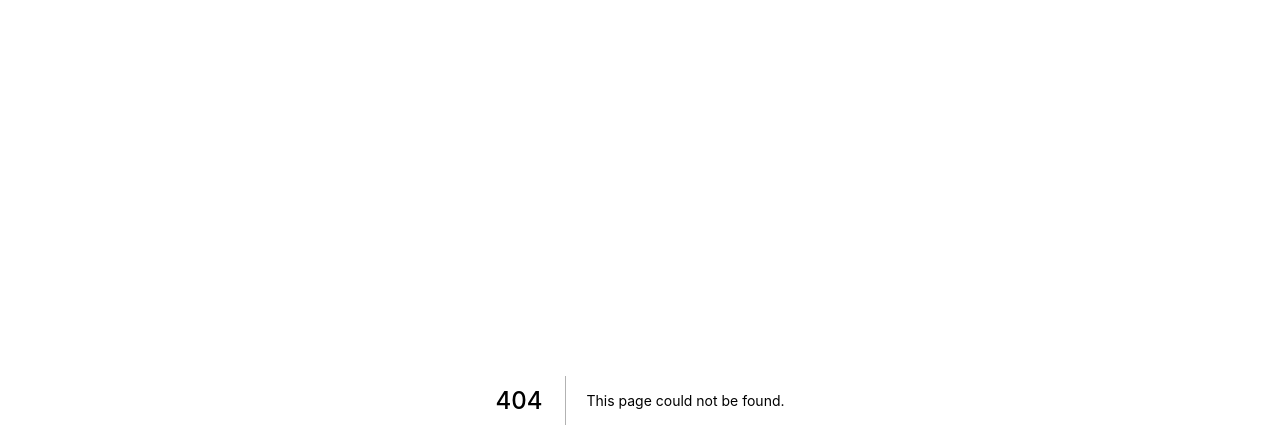
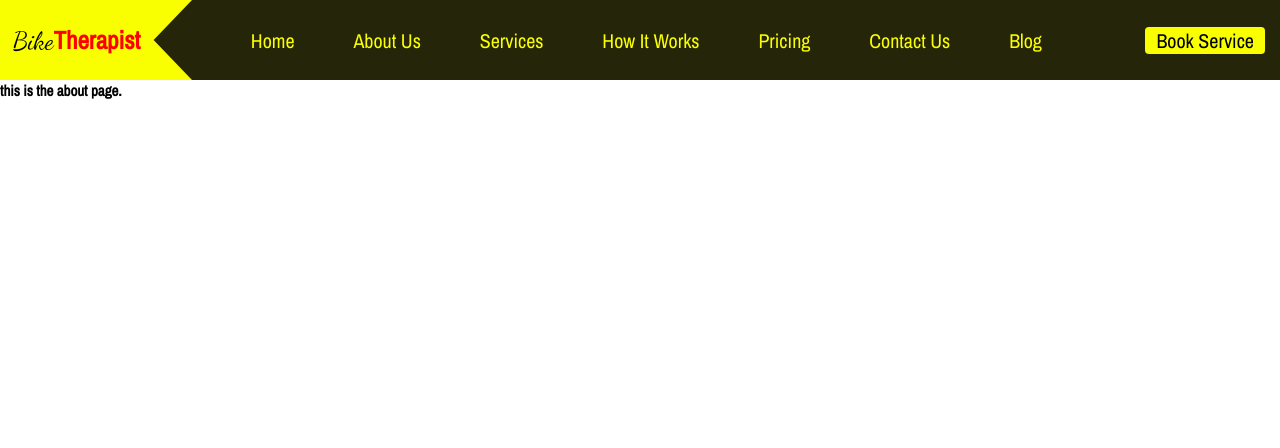
Before and after one commit to sambeetpanda507/bike_therepist, a Next.js app: page /about in a window 1280 px wide. Before the commit this address had no page. Shown: the top 448 px of the page. Built offline with nearby package versions, Linux system fonts and the light colour scheme.

Commit message:
created navbar and initialised the project

```diff
--- /dev/null
+++ b/components/Layout.jsx
@@ -0,0 +1,12 @@
+import NavBar from "./NavBar";
+
+const Layout = (props) => {
+  return (
+    <>
+      <NavBar />
+      {props.children}
+    </>
+  );
+};
+
+export default Layout;
--- /dev/null
+++ b/components/NavBar.jsx
@@ -0,0 +1,68 @@
+import Link from "next/link";
+import Image from "next/image";
+import navStyle from "../styles/NavBar.module.css";
+
+const NavBar = () => {
+  return (
+    <nav className={navStyle.myNav}>
+      <ul className={navStyle.navContainer}>
+        <li className={navStyle.brand}>
+          <Link href="/">
+            <a className={navStyle.logo}>
+              <span className={navStyle.logoStyle}>Bike</span>
+              <strong>Therapist</strong>
+            </a>
+          </Link>
+        </li>
+        <li className={navStyle.navLink}>
+          <Link href="/">
+            <a>home</a>
+          </Link>
+        </li>
+        <li className={navStyle.navLink}>
+          <Link href="/about">
+            <a>about us</a>
+          </Link>
+        </li>
+        <li className={navStyle.navLink}>
+          <Link href="/services">
+            <a>services</a>
+          </Link>
+        </li>
+        <li className={navStyle.navLink}>
+          <Link href="/how-it-works">
+            <a>how it works</a>
+          </Link>
+        </li>
+        <li className={navStyle.navLink}>
+          <Link href="/pricing">
+            <a>pricing</a>
+          </Link>
+        </li>
+        <li className={navStyle.navLink}>
+          <Link href="/contact-us">
+            <a>contact us</a>
+          </Link>
+        </li>
+        <li className={navStyle.navLink}>
+          <Link href="/blog">
+            <a>blog</a>
+          </Link>
+        </li>
+        <li className={navStyle.searchBtn}>
+          <i className="fas fa-search fa-2x"></i>
+          <button>book service</button>
+        </li>
+        <li className={navStyle.menu}>
+          <div className={navStyle.hamburger}>
+            <div>-</div>
+            <div>-</div>
+            <div>-</div>
+          </div>
+        </li>
+      </ul>
+    </nav>
+  );
+};
+
+export default NavBar;
--- a/package.json
+++ b/package.json
@@ -8,7 +8,9 @@
     "start": "next start"
   },
   "dependencies": {
+    "axios": "^0.21.1",
     "next": "10.0.7",
+    "next-pwa": "^5.0.5",
     "react": "17.0.1",
     "react-dom": "17.0.1"
   }
--- a/pages/_app.js
+++ /dev/null
@@ -1,7 +0,0 @@
-import '../styles/globals.css'
-
-function MyApp({ Component, pageProps }) {
-  return <Component {...pageProps} />
-}
-
-export default MyApp
--- /dev/null
+++ b/pages/_app.jsx
@@ -0,0 +1,14 @@
+import Layout from "../components/Layout";
+import "../styles/globals.css";
+
+function MyApp({ Component, pageProps }) {
+  return (
+    <>
+      <Layout>
+        <Component {...pageProps} />
+      </Layout>
+    </>
+  );
+}
+
+export default MyApp;
--- /dev/null
+++ b/pages/_document.jsx
@@ -0,0 +1,24 @@
+import Document, { Html, Head, Main, NextScript } from "next/document";
+
+class MyDocument extends Document {
+  render() {
+    return (
+      <Html>
+        <Head>
+          <link
+            rel="stylesheet"
+            href="https://cdnjs.cloudflare.com/ajax/libs/font-awesome/5.15.2/css/all.min.css"
+            integrity="sha512-HK5fgLBL+xu6dm/Ii3z4xhlSUyZgTT9tuc/hSrtw6uzJOvgRr2a9jyxxT1ely+B+xFAmJKVSTbpM/CuL7qxO8w=="
+            crossOrigin="anonymous"
+          />
+        </Head>
+        <body>
+          <Main />
+          <NextScript />
+        </body>
+      </Html>
+    );
+  }
+}
+
+export default MyDocument;
--- /dev/null
+++ b/pages/about.jsx
@@ -0,0 +1,9 @@
+const About = () => {
+  return (
+    <section id="about">
+      <h1>this is the about page.</h1>
+    </section>
+  );
+};
+
+export default About;
--- /dev/null
+++ b/styles/NavBar.module.css
@@ -0,0 +1,113 @@
+@import url("https://fonts.googleapis.com/css2?family=Dancing+Script&display=swap");
+.myNav {
+  width: 100%;
+  min-height: 80px;
+}
+
+.navContainer {
+  width: 100%;
+  min-height: 80px;
+  padding: 0 0;
+  list-style: none;
+  background-color: var(--nav-bg);
+  display: flex;
+  align-items: center;
+  flex-wrap: wrap;
+  justify-content: space-between;
+}
+
+.navContainer li {
+  display: flex;
+  align-items: center;
+  justify-content: center;
+}
+
+.brand {
+  flex-basis: 15%;
+  clip-path: polygon(100% 0, 80% 50%, 100% 100%, 0 100%, 0 0);
+  background-color: var(--bg-warning);
+  position: relative;
+  justify-content: flex-start !important;
+  align-self: stretch;
+  padding-left: 1%;
+}
+.logo {
+  font-size: 2.5rem;
+}
+
+.logoStyle {
+  font-family: "Dancing Script", cursive;
+}
+
+.logo strong {
+  color: var(--text-danger);
+}
+
+.navLink {
+  color: var(--bg-warning);
+  text-transform: capitalize;
+  font-size: 2rem;
+}
+
+.searchBtn {
+  flex-basis: 14%;
+  justify-content: space-around !important;
+}
+.searchBtn i {
+  color: var(--bg-warning);
+  cursor: pointer;
+}
+.searchBtn button {
+  background-color: var(--bg-warning);
+  border: 0;
+  font-size: 2rem;
+  text-transform: capitalize;
+  width: 12rem;
+  cursor: pointer;
+  border-radius: 0.4rem;
+}
+
+.menu {
+  display: none !important;
+}
+
+/* ///////media queries//////// */
+@media (max-width: 1200px) and (min-width: 901px) {
+  .brand {
+    flex-basis: 20%;
+  }
+}
+
+@media (max-width: 900px) {
+  .brand {
+    flex-basis: 50%;
+  }
+  .navLink,
+  .searchBtn {
+    display: none !important;
+  }
+  .menu {
+    display: inline-block !important;
+    margin-right: 1rem;
+  }
+  .hamburger {
+    height: 2.5rem;
+    width: 5rem;
+    margin-right: 2%;
+    display: flex;
+    flex-direction: column;
+    justify-content: space-between;
+    align-items: center;
+  }
+  .hamburger div {
+    height: 0.5rem;
+    width: 90%;
+    background-color: var(--bg-warning);
+  }
+}
+
+@media (max-width: 350px) {
+  .brand {
+    flex-basis: 70%;
+  }
+}
--- a/styles/globals.css
+++ b/styles/globals.css
@@ -1,16 +1,27 @@
-html,
-body {
+@import url("https://fonts.googleapis.com/css2?family=Archivo+Narrow&display=swap");
+* {
+  box-sizing: border-box;
   padding: 0;
   margin: 0;
-  font-family: -apple-system, BlinkMacSystemFont, Segoe UI, Roboto, Oxygen,
-    Ubuntu, Cantarell, Fira Sans, Droid Sans, Helvetica Neue, sans-serif;
+  font-family: "Archivo Narrow", sans-serif;
+}
+:root {
+  --nav-bg: #252509;
+  --bg-warning: #f9ff00;
+  --text-danger: red;
+}
+
+html {
+  scroll-behavior: smooth;
+  font-size: 62.5%;
+}
+
+body {
+  max-width: 1600px;
+  margin: 0 auto;
 }
 
 a {
   color: inherit;
   text-decoration: none;
 }
-
-* {
-  box-sizing: border-box;
-}
```
Also changed, not shown: components/Landing.jsx (added, +12 -0 lines), pages/index.js (deleted, +0 -65 lines), pages/index.jsx (added, +16 -0 lines), 1 other file (tests, documents, lock files or other folders).
